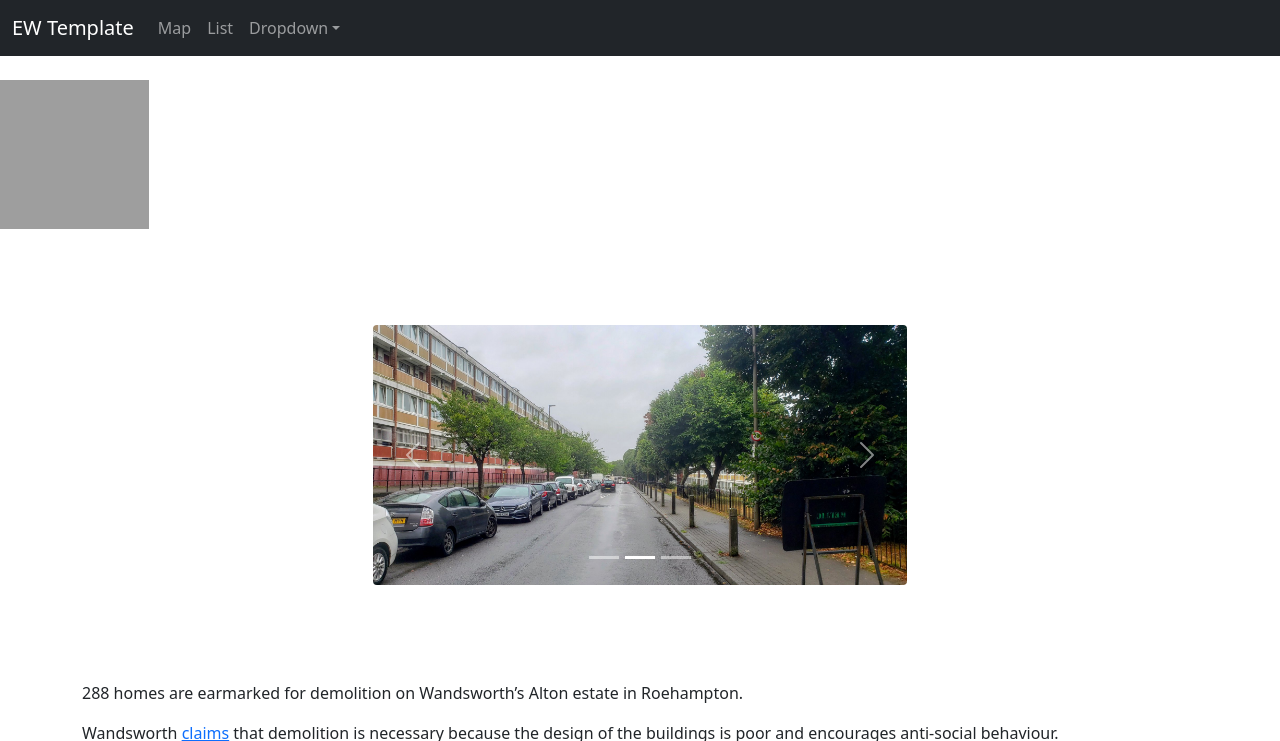
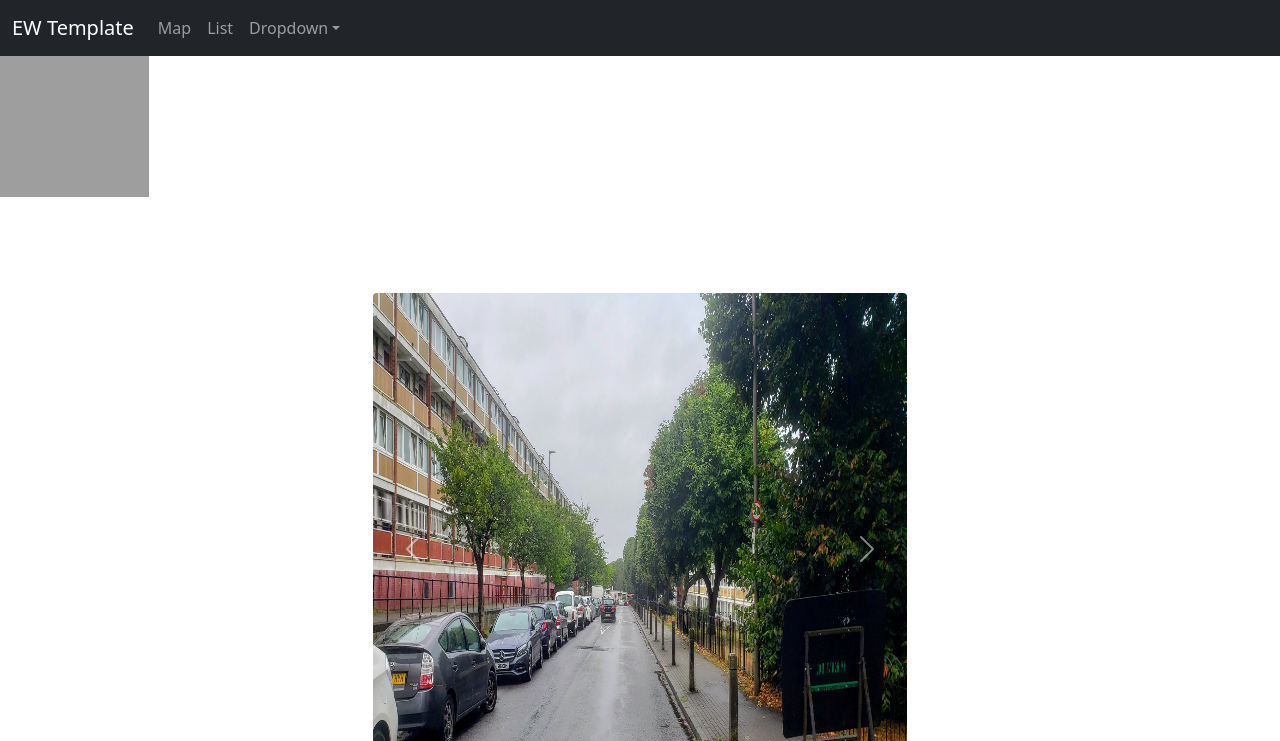
Before and after one commit to estatewatch/mapping-template, a Jekyll site: the page built from _estates/altonarea.md, in a window 1280 px wide and 1400 px high. Shown: the top 741 px of the window. Built offline with Jekyll 4.4.1, drawn with Linux system fonts in a browser that asks for light colours; grey boxes are pictures that could not be loaded.

Commit message:
Update starter-template.css

```diff
--- a/dist/css/starter-template.css
+++ b/dist/css/starter-template.css
@@ -22,3 +22,97 @@
 width:100%;
 position:absolute;
 }
+
+/* GLOBAL STYLES
+-------------------------------------------------- */
+/* Padding below the footer and lighter body text */
+
+body {
+  padding-top: 3rem;
+  padding-bottom: 3rem;
+  color: #5a5a5a;
+}
+
+
+/* CUSTOMIZE THE CAROUSEL
+-------------------------------------------------- */
+
+/* Carousel base class */
+.carousel {
+  margin-bottom: 4rem;
+}
+/* Since positioning the image, we need to help out the caption */
+.carousel-caption {
+  bottom: 3rem;
+  z-index: 10;
+}
+
+/* Declare heights because of positioning of img element */
+.carousel-item {
+  height: 32rem;
+}
+.carousel-item > img {
+  position: absolute;
+  top: 0;
+  left: 0;
+  min-width: 100%;
+  height: 32rem;
+}
+
+
+/* MARKETING CONTENT
+-------------------------------------------------- */
+
+/* Center align the text within the three columns below the carousel */
+.marketing .col-lg-4 {
+  margin-bottom: 1.5rem;
+  text-align: center;
+}
+.marketing h2 {
+  font-weight: 400;
+}
+/* rtl:begin:ignore */
+.marketing .col-lg-4 p {
+  margin-right: .75rem;
+  margin-left: .75rem;
+}
+/* rtl:end:ignore */
+
+
+/* Featurettes
+------------------------- */
+
+.featurette-divider {
+  margin: 5rem 0; /* Space out the Bootstrap <hr> more */
+}
+
+/* Thin out the marketing headings */
+.featurette-heading {
+  font-weight: 300;
+  line-height: 1;
+  /* rtl:remove */
+  letter-spacing: -.05rem;
+}
+
+
+/* RESPONSIVE CSS
+-------------------------------------------------- */
+
+@media (min-width: 40em) {
+  /* Bump up size of carousel content */
+  .carousel-caption p {
+    margin-bottom: 1.25rem;
+    font-size: 1.25rem;
+    line-height: 1.4;
+  }
+
+  .featurette-heading {
+    font-size: 50px;
+  }
+}
+
+@media (min-width: 62em) {
+  .featurette-heading {
+    margin-top: 7rem;
+  }
+}
```
